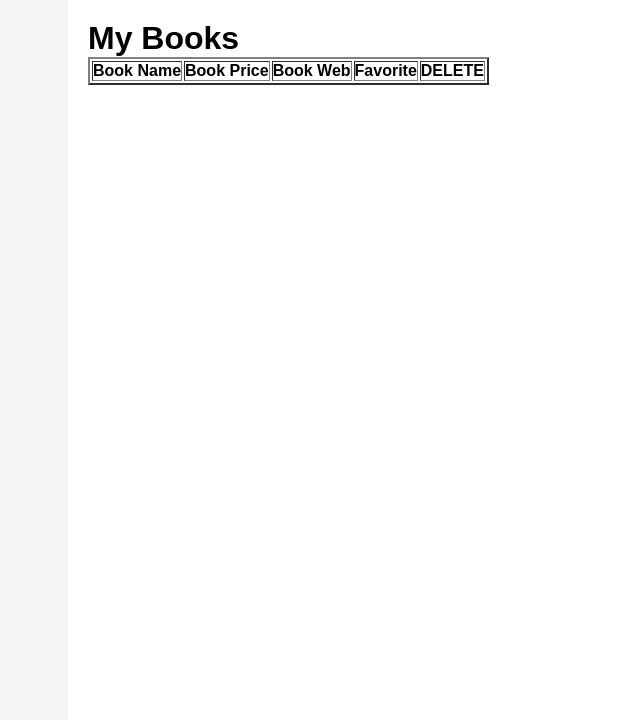
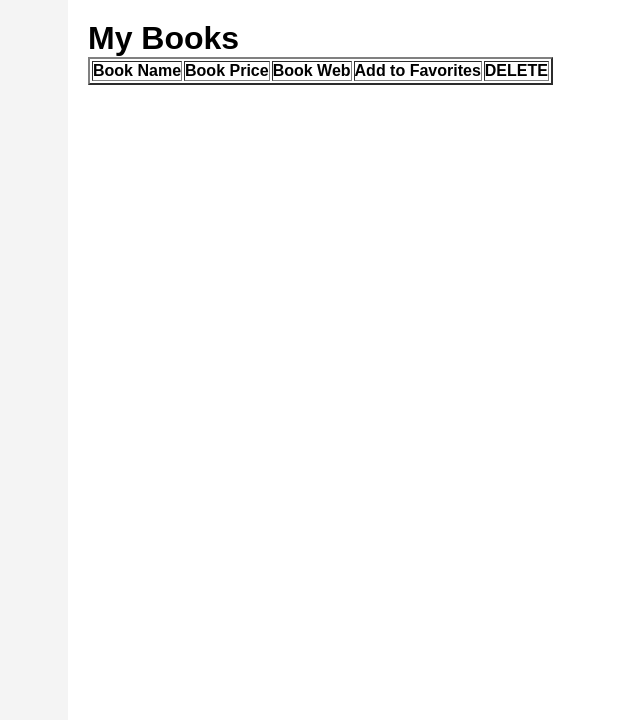
Before and after one commit to jjaredm/Book-Management, a Django app: template bookEx/templates/bookMng/mybooks.html in a window 1280 px wide. Shown: the part 95-815 px from the top of the page, without its empty margins (188-828 px from the left). Run offline with Django 3.2, Linux system fonts and the light colour scheme; the template is opened without the code that fills it, so the values that code supplies are empty.

Commit message:
Update mybooks.html

```diff
--- a/bookEx/templates/bookMng/mybooks.html
+++ b/bookEx/templates/bookMng/mybooks.html
@@ -24,7 +24,7 @@
             Book Web
           </th>
             <th>
-                Favorite
+                Add to Favorites
             </th>
             <th>
             DELETE
```
